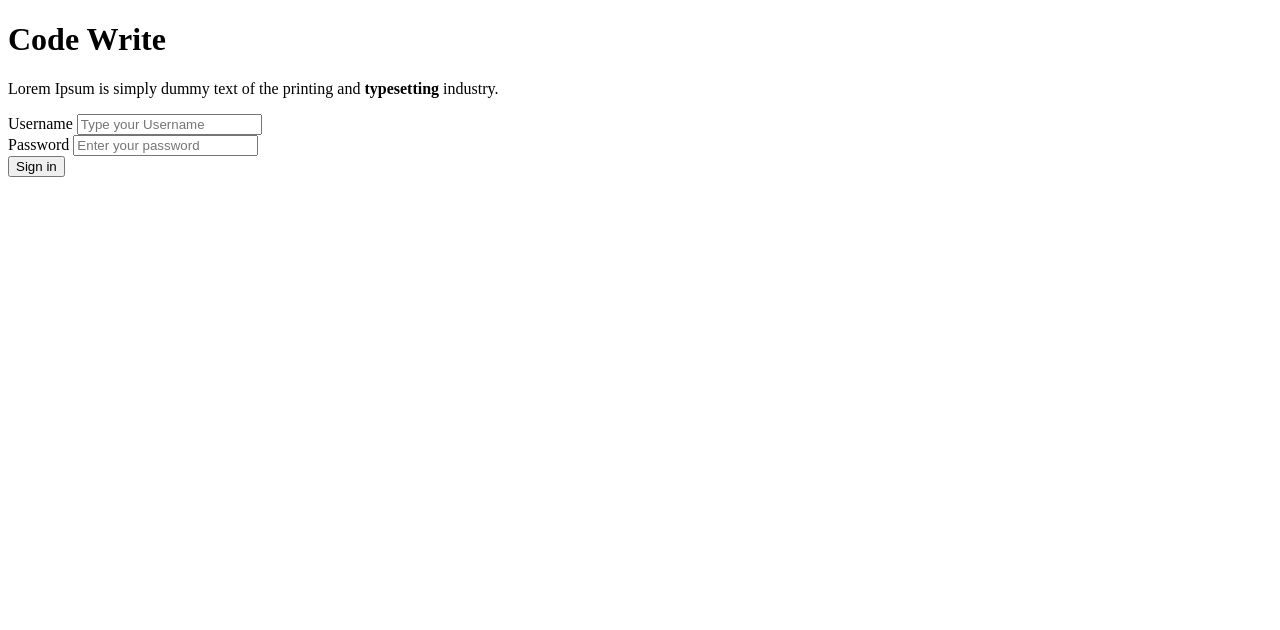
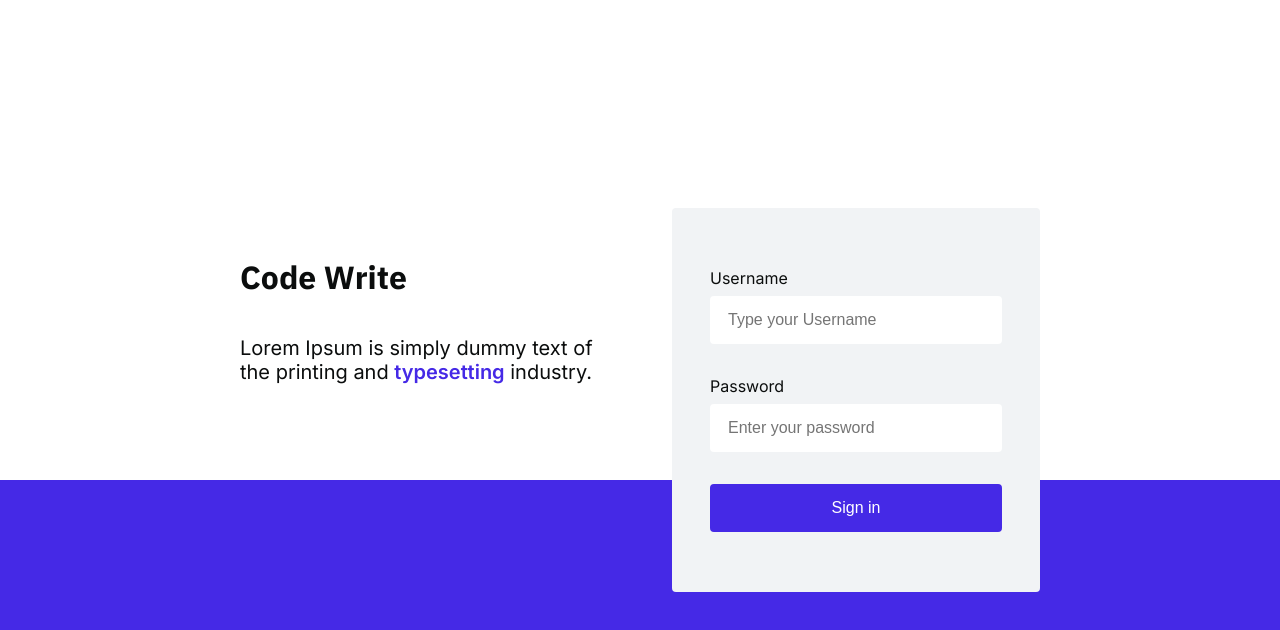
Before and after one commit to jveiiga/project-login-page, a plain HTML site: page index.html in a window 1280 px wide. Drawn offline with Linux system fonts and the light colour scheme; the site is published under a folder, as on GitHub Pages, so addresses that start at the root find nothing.

Commit message:
fix: correcting deploy

```diff
--- a/index.html
+++ b/index.html
@@ -1,13 +1,13 @@
 <!DOCTYPE html>
 <html lang="pt-BR">
   <head>
-    <link rel="stylesheet" href="/style/global.css" />
-    <link rel="stylesheet" href="/style/flex.css" />
-    <link rel="stylesheet" href="/style/input.css" />
-    <link rel="stylesheet" href="/style/button.css" />
-    <link rel="stylesheet" href="/style/color.css" />
-    <link rel="stylesheet" href="/style/text.css" />
-    <link rel="stylesheet" href="/pages/login/index.css" />
+    <link rel="stylesheet" href="./style/global.css" />
+    <link rel="stylesheet" href="./style/flex.css" />
+    <link rel="stylesheet" href="./style/input.css" />
+    <link rel="stylesheet" href="./style/button.css" />
+    <link rel="stylesheet" href="./style/color.css" />
+    <link rel="stylesheet" href="./style/text.css" />
+    <link rel="stylesheet" href="./pages/login/index.css" />
     <meta charset="UTF-8" />
     <meta http-equiv="X-UA-Compatible" content="IE=edge" />
     <meta name="viewport" content="width=device-width, initial-scale=1.0" />
```
